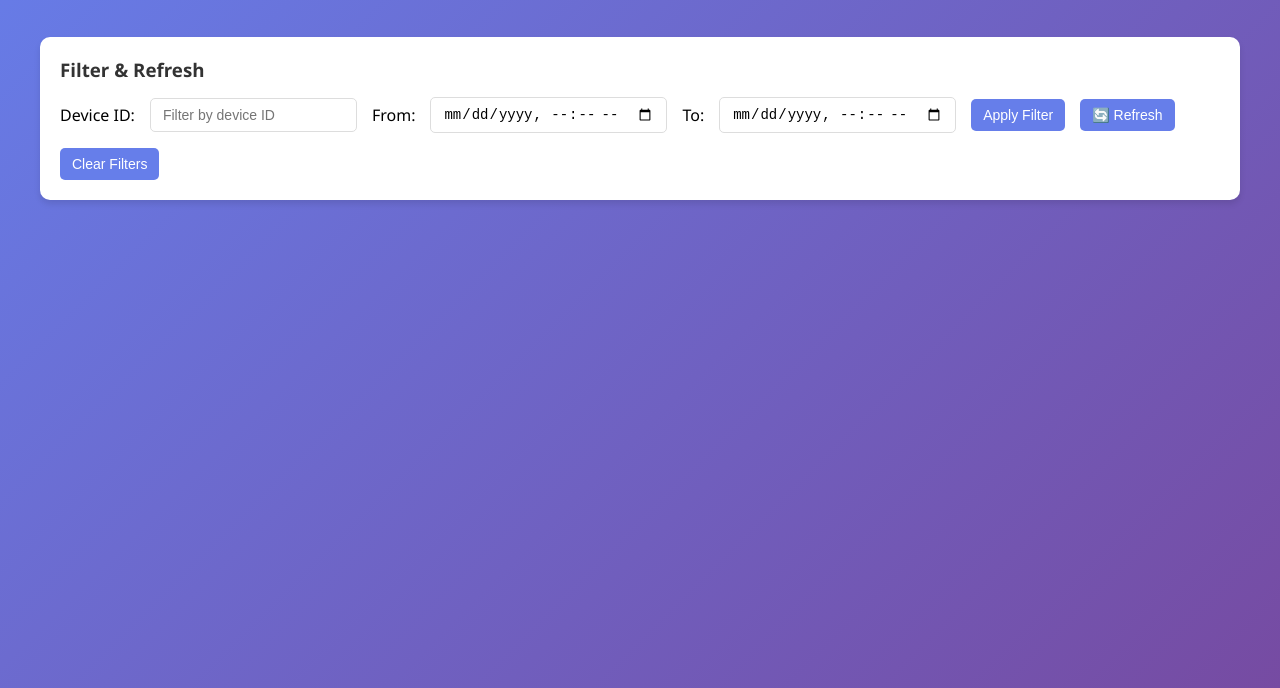
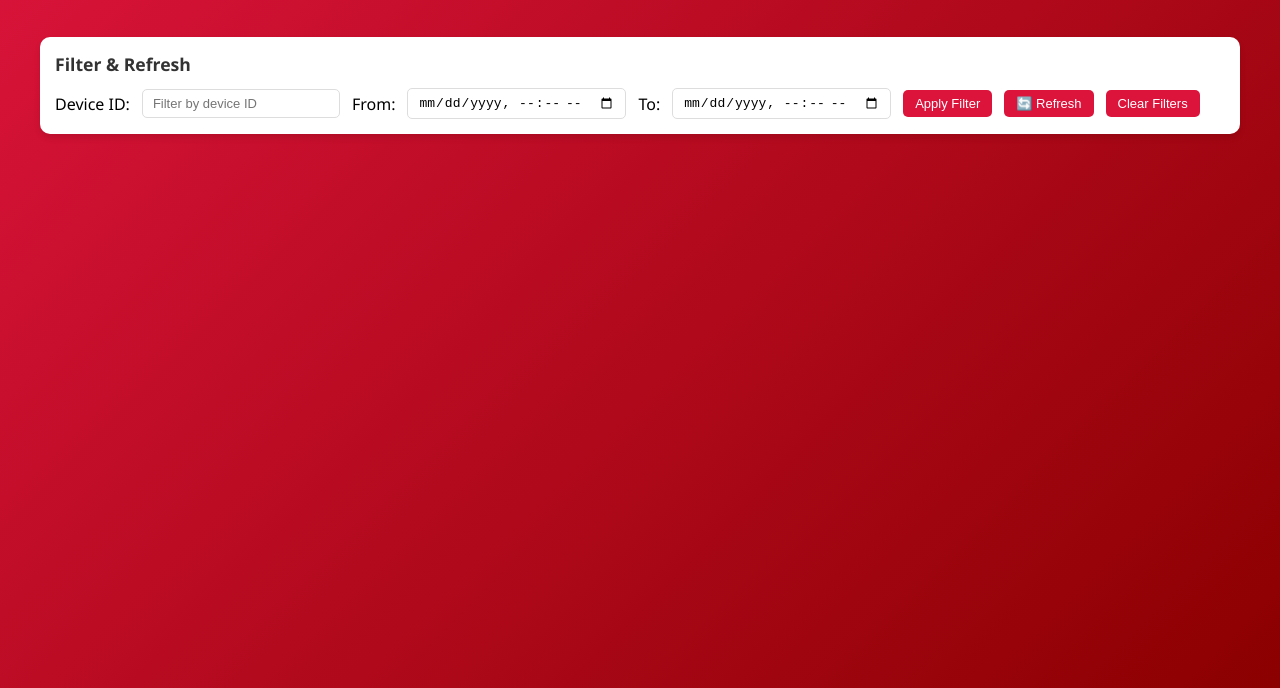
Before and after one commit to t0x3e8/iot_data_collection_service, a website: page public/index.html in a window 1280 px wide. Shown: the part 112-800 px from the top of the page. Drawn offline with Linux system fonts and the light colour scheme; no server answers.

Commit message:
new style of the dashboard

```diff
--- a/public/styles.css
+++ b/public/styles.css
@@ -6,7 +6,7 @@
 
 body {
     font-family: 'Segoe UI', Tahoma, Geneva, Verdana, sans-serif;
-    background: linear-gradient(135deg, #667eea 0%, #764ba2 100%);
+    background: linear-gradient(135deg, #dc143c 0%, #8b0000 100%);
     min-height: 100vh;
     padding: 20px;
 }
@@ -25,7 +25,7 @@ body {
 .header h1 {
     font-size: 2.5rem;
     margin-bottom: 10px;
-    text-shadow: 2px 2px 4px rgba(0,0,0,0.3);
+    text-shadow: 2px 2px 4px rgba(0, 0, 0, 0.3);
 }
 
 .header p {
@@ -35,41 +35,45 @@ body {
 
 .controls {
     background: white;
-    padding: 20px;
+    padding: 15px;
     border-radius: 10px;
-    box-shadow: 0 4px 6px rgba(0,0,0,0.1);
+    box-shadow: 0 4px 6px rgba(0, 0, 0, 0.1);
     margin-bottom: 30px;
 }
 
 .controls h3 {
-    margin-bottom: 15px;
+    margin-bottom: 12px;
     color: #333;
+    font-size: 1.1rem;
 }
 
 .filter-group {
     display: flex;
-    gap: 15px;
+    gap: 12px;
     flex-wrap: wrap;
     align-items: center;
 }
 
-.filter-group input, .filter-group select, .filter-group button {
-    padding: 8px 12px;
+.filter-group input,
+.filter-group select,
+.filter-group button {
+    padding: 6px 10px;
     border: 1px solid #ddd;
     border-radius: 5px;
-    font-size: 14px;
+    font-size: 13px;
 }
 
 .filter-group button {
-    background: #667eea;
+    background: #dc143c;
     color: white;
     cursor: pointer;
     border: none;
     transition: background 0.3s;
+    padding: 6px 12px;
 }
 
 .filter-group button:hover {
-    background: #5a6fd8;
+    background: #dc143c;
 }
 
 .devices-grid {
@@ -83,14 +87,14 @@ body {
     background: white;
     border-radius: 10px;
     padding: 20px;
-    box-shadow: 0 4px 6px rgba(0,0,0,0.1);
+    box-shadow: 0 4px 6px rgba(0, 0, 0, 0.1);
     transition: transform 0.3s, box-shadow 0.3s;
     cursor: pointer;
 }
 
 .device-card:hover {
     transform: translateY(-5px);
-    box-shadow: 0 8px 15px rgba(0,0,0,0.2);
+    box-shadow: 0 8px 15px rgba(0, 0, 0, 0.2);
 }
 
 .device-header {
@@ -160,13 +164,30 @@ body {
 }
 
 @keyframes pulse {
-    0% { opacity: 1; }
-    50% { opacity: 0.5; }
-    100% { opacity: 1; }
+    0% {
+        opacity: 1;
+    }
+
+    50% {
+        opacity: 0.5;
+    }
+
+    100% {
+        opacity: 1;
+    }
 }
 
 @media (max-width: 768px) {
-    .header h1 { font-size: 2rem; }
-    .filter-group { flex-direction: column; align-items: stretch; }
-    .devices-grid { grid-template-columns: 1fr; }
+    .header h1 {
+        font-size: 2rem;
+    }
+
+    .filter-group {
+        flex-direction: column;
+        align-items: stretch;
+    }
+
+    .devices-grid {
+        grid-template-columns: 1fr;
+    }
 }
```
